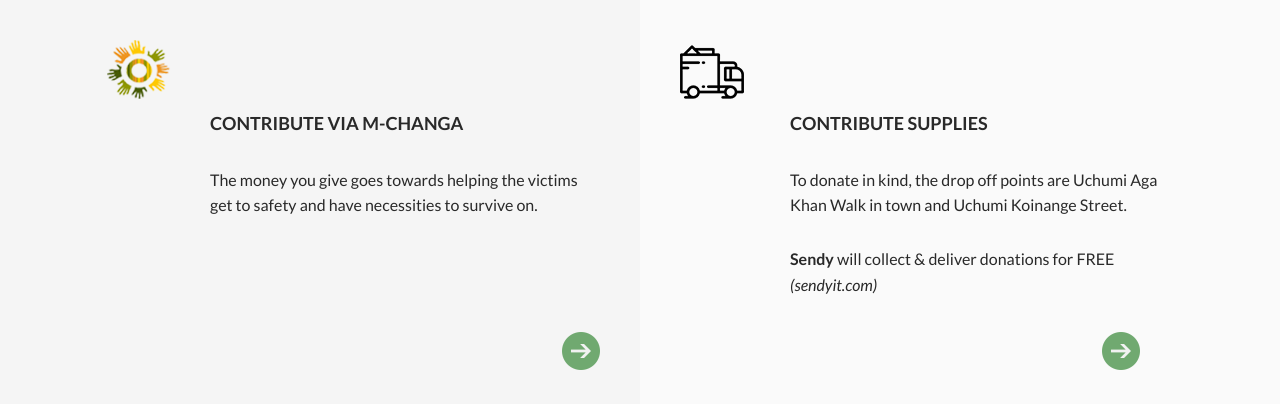
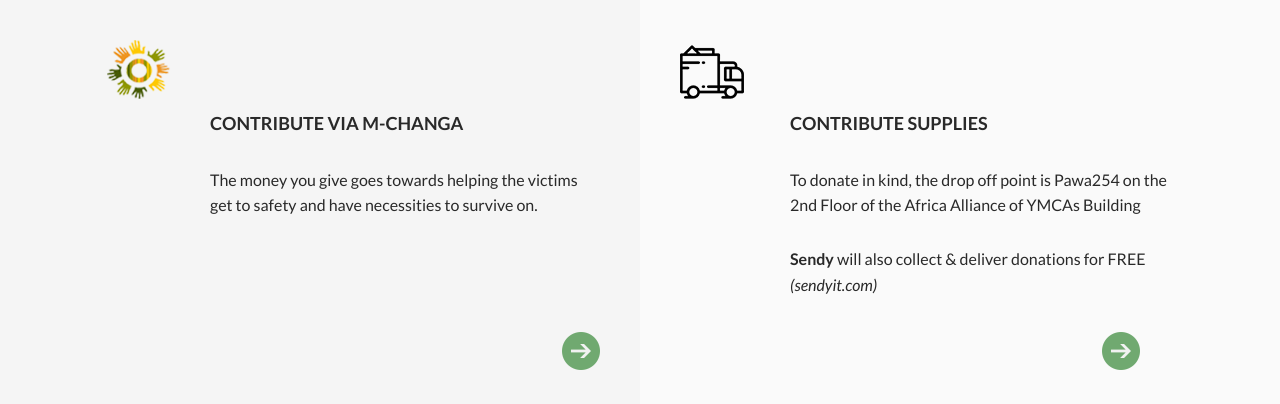
Before and after one commit to tevin/RescueAirBnB, a Flask app: page /getinvolved in a window 1280 px wide. Shown: the part 351-755 px from the top of the page. Run offline with Flask 2, Linux system fonts and the light colour scheme; some libraries are stand-ins or nearby versions.

Commit message:
change dropoff point to Pawa254

```diff
--- a/templates/get_involved.html
+++ b/templates/get_involved.html
@@ -19,11 +19,11 @@
 						get to safety and have necessities to survive on.</p>
 					</div>
 				</a>
-				<a target="_blank" href="https://www.google.com/maps/place/Uchumi+Supermarket/@-1.287405,36.825414,15z/data=!4m5!3m4!1s0x0:0x889dd1e69ccdc3bd!8m2!3d-1.287405!4d36.825414" class="card card--supplies">
+				<a target="_blank" href="https://www.google.com/maps/dir/''/pawa+254/@-1.285734,36.7401399,12z/data=!3m1!4b1!4m8!4m7!1m0!1m5!1m1!1s0x182f10cf182f2d3f:0x62a95947d2b919b6!2m2!1d36.8101805!2d-1.285735" class="card card--supplies">
 					<div class="card__inner">
 						<h3>Contribute Supplies</h3>
-						<p>To donate in kind, the drop off points are Uchumi Aga Khan Walk in town and Uchumi Koinange Street. </p>
-						<p><strong>Sendy</strong> will collect &amp; deliver donations for FREE <em>(sendyit.com)</em></p>
+						<p>To donate in kind, the drop off point is Pawa254 on the 2nd Floor of the Africa Alliance of YMCAs Building</p>
+						<p><strong>Sendy</strong> will also collect &amp; deliver donations for FREE <em>(sendyit.com)</em></p>
 					</div>
 				</a>
 			</div>
```
